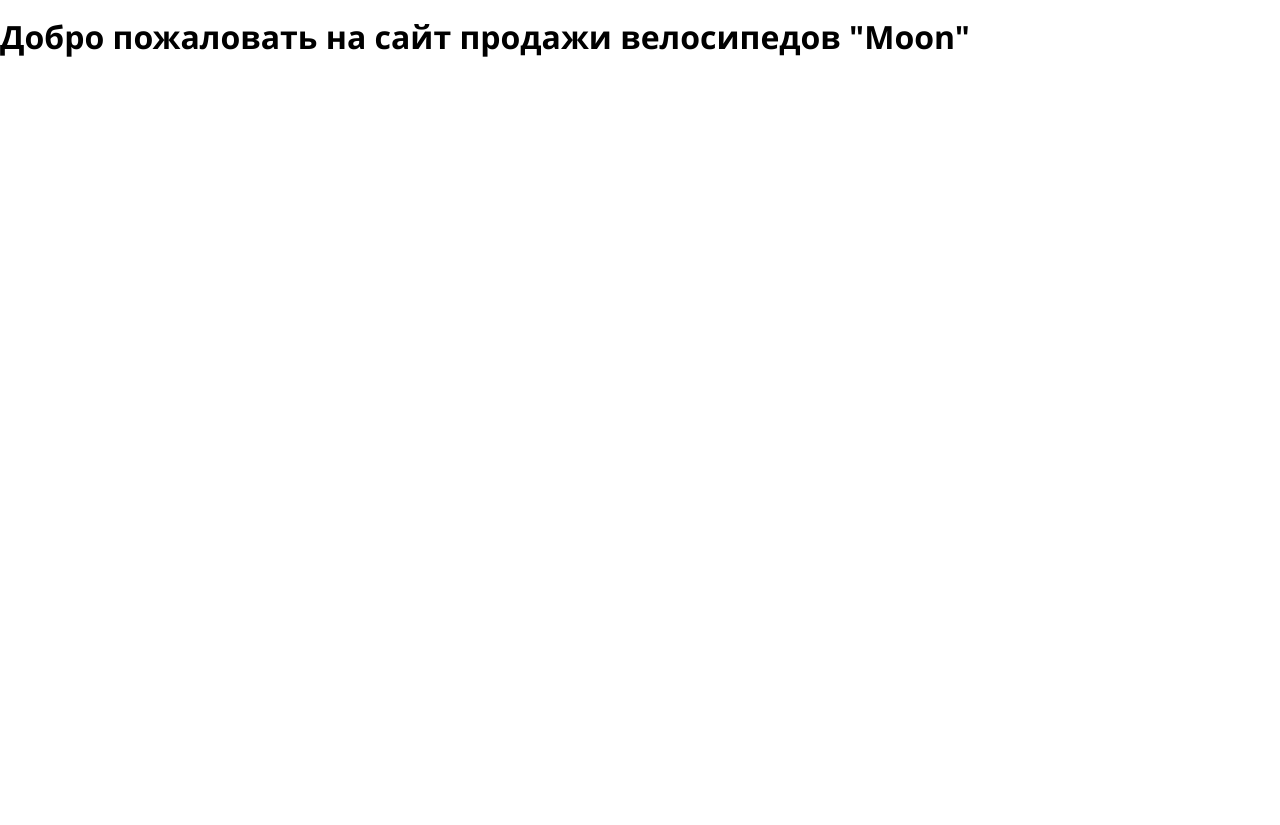
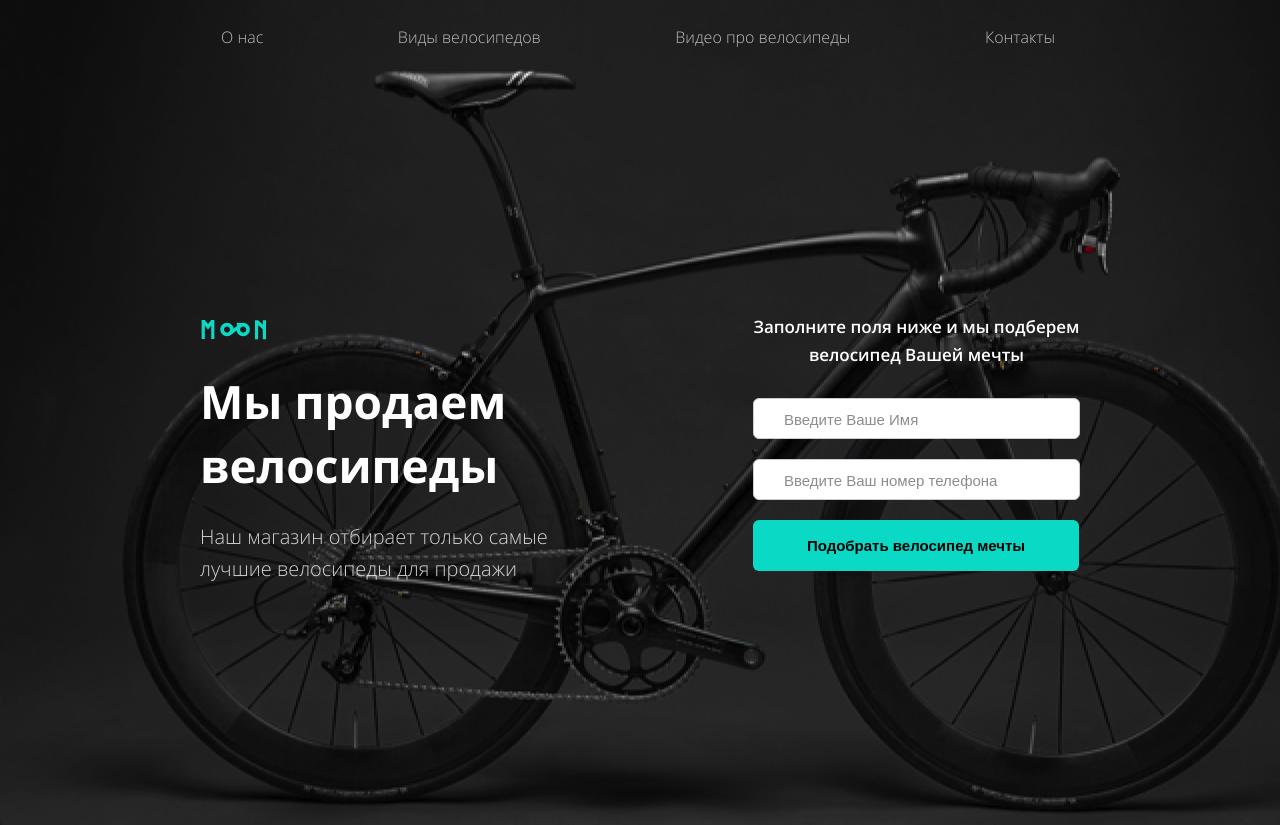
Before and after one commit to MariaEchkenko/bike-shop, a website: page source/index.html in a window 1280 px wide. Before the commit the page ends 800 px from the top, so only its background shows below. Drawn offline with nearby package versions, Linux system fonts and the light colour scheme; files that its build step writes are made by us from their sources.

Commit message:
Добавляет шапку для десктопа

```diff
--- a/source/index.html
+++ b/source/index.html
@@ -9,12 +9,48 @@
   <link rel="preload" href="fonts/opensans-regular.woff2" as="font" crossorigin="anonymous">
   <link rel="preload" href="fonts/opensans-semibold.woff2" as="font" crossorigin="anonymous">
   <link rel="preload" href="fonts/opensans-bold.woff2" as="font" crossorigin="anonymous">
-  <link rel="stylesheet" href="css/style.css">
+  <link rel="stylesheet" href="css/style.min.css">
 </head>
 <body class="page__body">
-  <h1>Добро пожаловать на сайт продажи велосипедов "Moon"</h1>
+  <h1 class="visually-hidden">Добро пожаловать на сайт продажи велосипедов "Moon"</h1>
   <header class="page-header">
-
+    <div class="page-header__wrapper">
+      <nav class="main-nav">
+        <a class="page-header__logo">
+          <img class="page-header__image" src="img/logo.svg" width="68" height="20" alt="Moon. Логотип сайта велосипедов">
+        </a>
+        <ul class="main-nav__list">
+          <li class="main-nav__item">
+            <a class="main-nav__link" href="#">О нас</a>
+          </li>
+          <li class="main-nav__item">
+            <a class="main-nav__link" href="#">Виды велосипедов</a>
+          </li>
+          <li class="main-nav__item">
+            <a class="main-nav__link" href="#">Видео про велосипеды</a>
+          </li>
+          <li class="main-nav__item">
+            <a class="main-nav__link" href="#">Контакты</a>
+          </li>
+        </ul>
+      </nav>
+      <div class="page-header__promo promo">
+        <div class="promo__text">
+          <p class="promo__title">Мы продаем велосипеды</p>
+          <p class="promo__description">Наш магазин отбирает только самые лучшие велосипеды для продажи</p>
+        </div>
+        <form class="promo__form user-form">
+          <p class="user-form__title">Заполните поля ниже и мы подберем велосипед Вашей мечты</p>
+          <div class="user-form__wrapper">
+            <label class="user-form__label" for="user-name" aria-label="Вашу имя"></label>
+            <input class="user-form__input" type="text" name="user-name" id="user-name" placeholder="Введите Ваше Имя" required>
+            <label class="user-form__label" for="user-tel" aria-label="Ваш номер телефона"></label>
+            <input class="user-form__input" type="tel" name="user-tel" id="user-tel" placeholder="Введите Ваш номер телефона" required>
+          </div>
+          <button class="user-form__button button" type="submit">Подобрать велосипед мечты</button>
+        </form>
+      </div>
+    </div>
   </header>
 
   <main class="page-main">
--- /dev/null
+++ b/source/sass/blocks/main-nav.scss
@@ -0,0 +1,22 @@
+.main-nav {
+  position: relative;
+  margin-bottom: 251px;
+}
+
+.main-nav__list {
+  display: flex;
+  flex-wrap: wrap;
+  justify-content: space-between;
+  margin: 0;
+  padding: 21px 25px 9px 21px;
+  list-style: none;
+}
+
+.main-nav__item {
+  font-weight: 300;
+}
+
+.main-nav__link {
+  color: $white;
+  opacity: 0.7;
+}
--- /dev/null
+++ b/source/sass/blocks/page-header.scss
@@ -0,0 +1,14 @@
+.page-header {
+  background-image: url("../../img/header_bike_desktop.jpg");
+  background-repeat: no-repeat;
+}
+
+.page-header__wrapper {
+  max-width: 880px;
+  margin: 0 auto;
+}
+
+.page-header__logo {
+  position: absolute;
+  top: 318px;
+}
--- /dev/null
+++ b/source/sass/blocks/promo.scss
@@ -0,0 +1,31 @@
+.promo {
+  display: flex;
+  justify-content: space-between;
+  margin-bottom: 240px;
+  color: $white;
+}
+
+.promo__text {
+  max-width: 400px;
+  padding-top: 56px;
+}
+
+.promo__title {
+  margin: 0;
+  margin-bottom: 24px;
+  font-weight: bold;
+  font-size: 46px;
+  line-height: 64px;
+}
+
+.promo__description {
+  margin: 0;
+  font-weight: 300;
+  font-size: 20px;
+  line-height: 32px;
+  opacity: 0.8;
+}
+
+.promo__form {
+  width: 327px;
+}
--- /dev/null
+++ b/source/sass/blocks/user-form.scss
@@ -0,0 +1,42 @@
+.user-form__title {
+  margin: 0;
+  margin-bottom: 29px;
+  font-weight: 600;
+  font-size: 17px;
+  line-height: 28px;
+  text-align: center;
+}
+
+.user-form__wrapper {
+  display: flex;
+  flex-direction: column;
+}
+
+.user-form__input {
+  padding: 14px 30px 10px;
+  margin-bottom: 20px;
+  border: 1px solid #C9CCD4;
+  border-radius: 6px;
+
+  &::placeholder {
+    font-size: 15px;
+    line-height: 24px;
+    color: $grey;
+    opacity: 0.5;
+  }
+}
+
+.user-form__button {
+  display: flex;
+  width: 326px;
+  height: 51px;
+  justify-content: center;
+  align-items: center;
+  padding: 0;
+  font-weight: 600;
+  font-size: 15px;
+  line-height: 21px;
+  background-color: $turquoise;
+  border: none;
+  border-radius: 6px;
+}
--- /dev/null
+++ b/source/sass/global.scss
@@ -0,0 +1,16 @@
+a {
+  text-decoration: none;
+}
+
+.visually-hidden {
+  position: absolute;
+  width: 1px;
+  height: 1px;
+  margin: -1px;
+  border: 0;
+  padding: 0;
+  white-space: nowrap;
+  clip-path: inset(100%);
+  clip: rect(0 0 0 0);
+  overflow: hidden;
+}
--- a/source/sass/style.scss
+++ b/source/sass/style.scss
@@ -1,3 +1,8 @@
 @import "fonts";
 @import "variables";
+@import "global";
 @import "blocks/page.scss";
+@import "blocks/page-header.scss";
+@import "blocks/promo.scss";
+@import "blocks/main-nav.scss";
+@import "blocks/user-form.scss";
```
Also changed, not shown: build/css/style.min.css, build/index.html, 1 other file.
